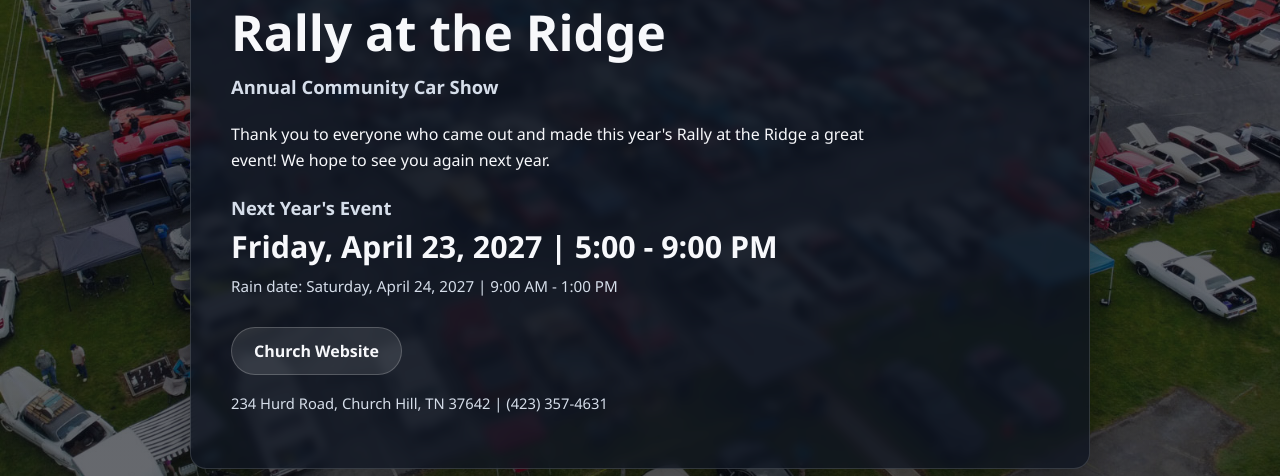
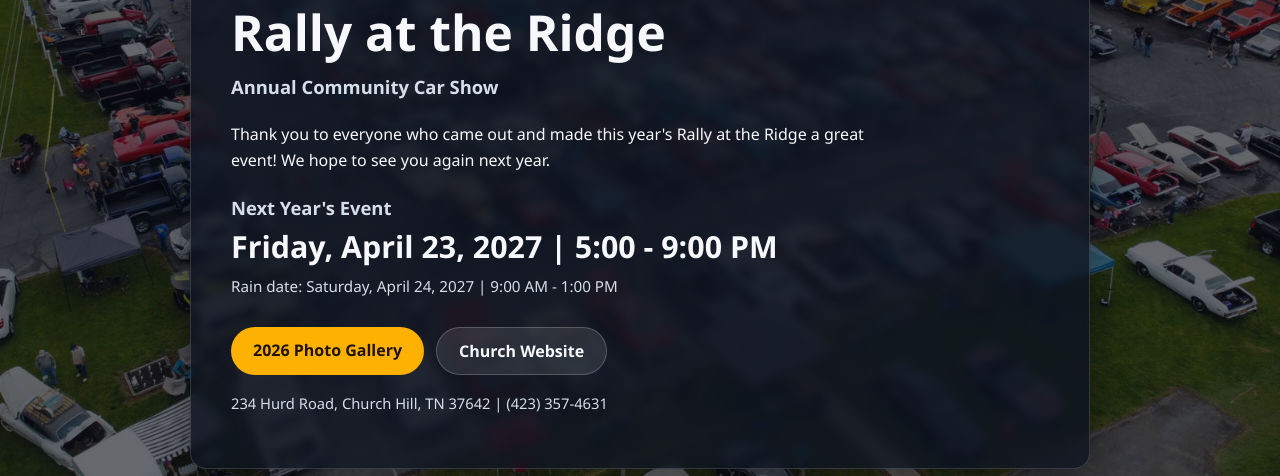
Before and after one commit to ridgeviewbaptistchurch/rallyattheridge.com, a plain HTML site: page site/index.html in a window 1280 px wide. Shown: the part 324-800 px from the top of the page. Drawn offline with Linux system fonts and the light colour scheme.

Commit message:
adding link for photo page

```diff
--- a/site/index.html
+++ b/site/index.html
@@ -208,6 +208,7 @@
     </p>
 
     <div class="actions">
+      <a class="btn btn-primary" href="/gallery/2026" target="_blank" rel="noopener noreferrer">2026 Photo Gallery</a>
       <a class="btn btn-secondary" href="https://ridgeviewbaptist.org" target="_blank" rel="noopener noreferrer">Church Website</a>
     </div>
 
```
